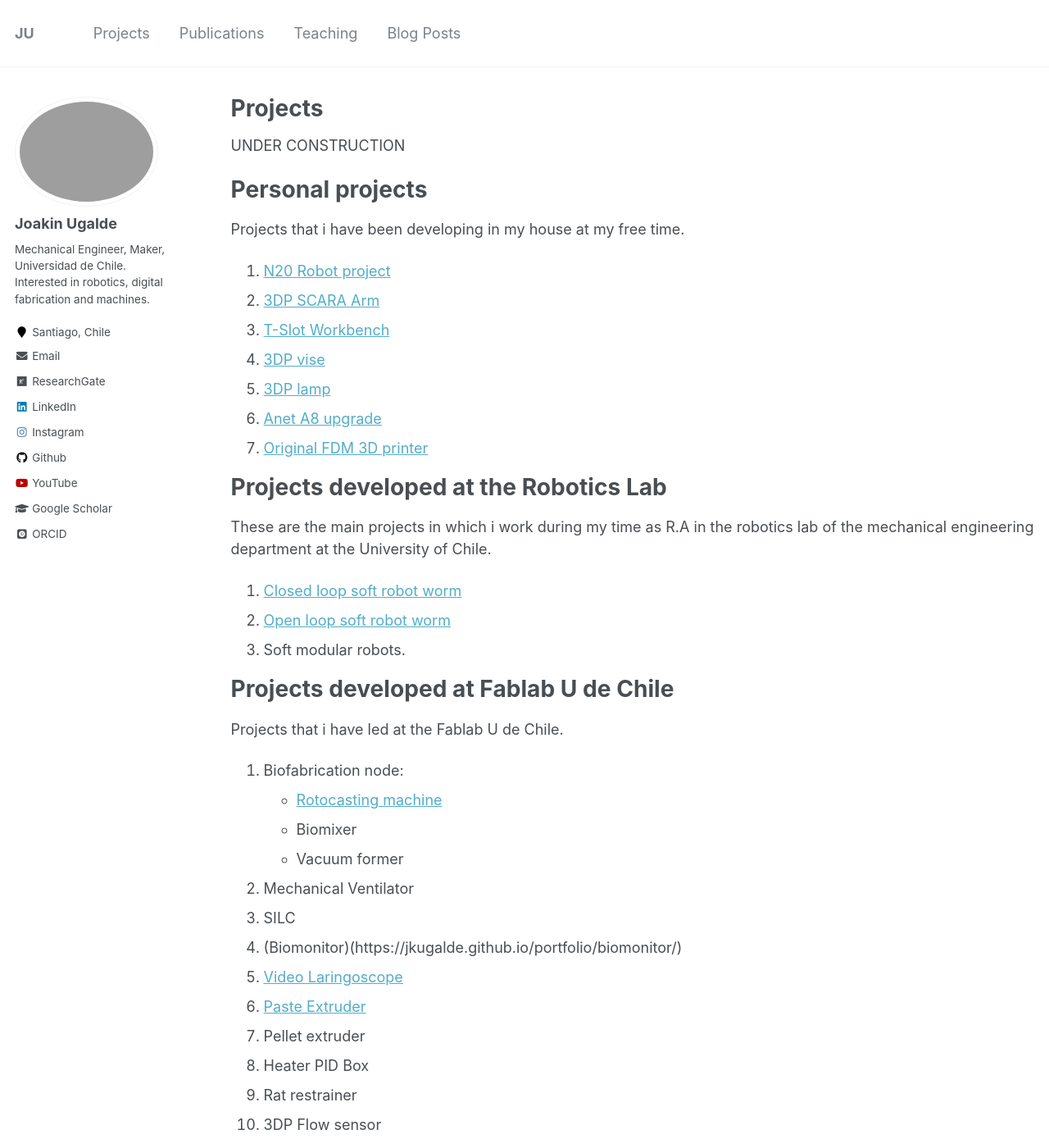
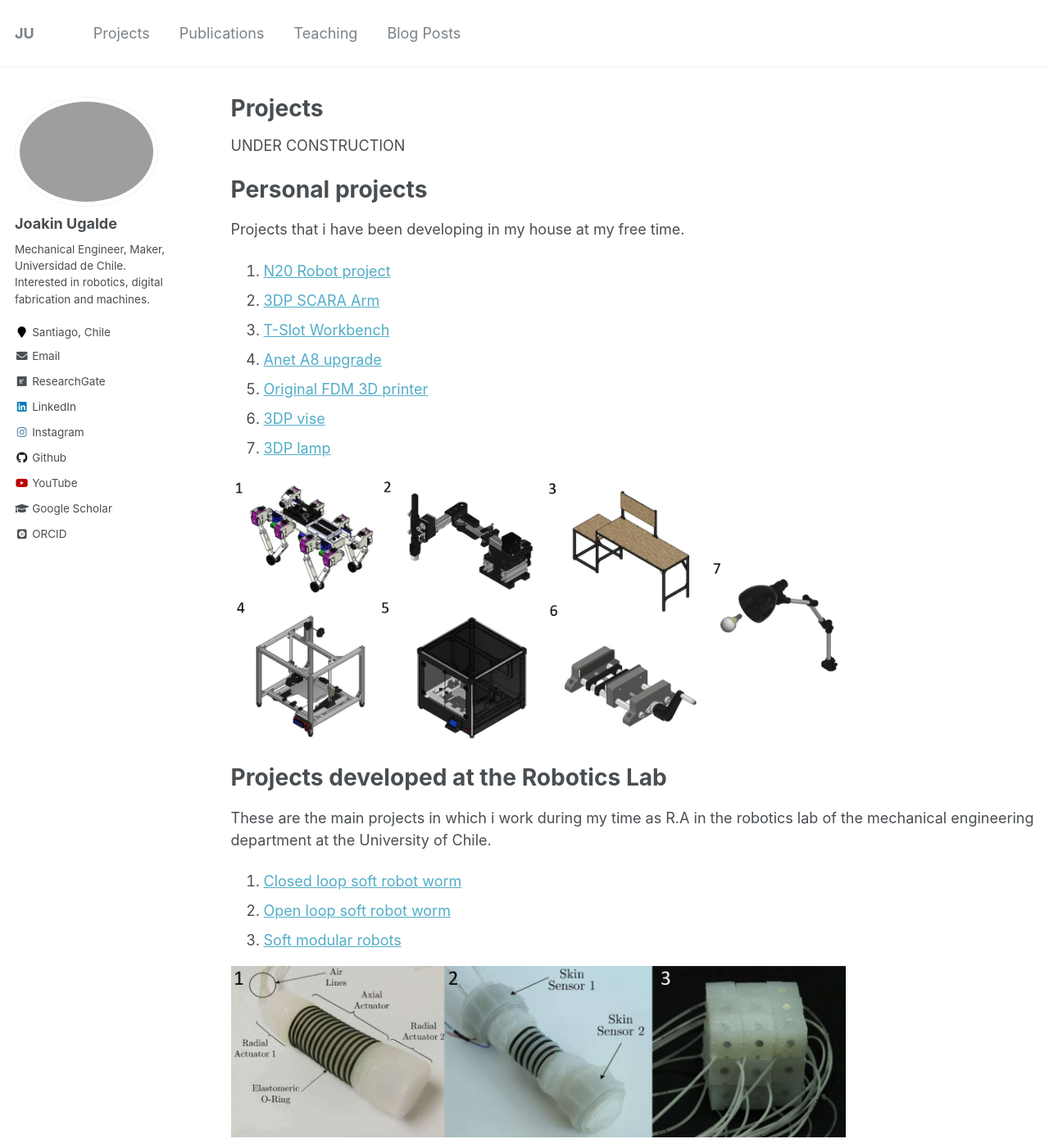
Before and after one commit to jkugalde/jkugalde.github.io, a Jekyll site: the page built from _pages/portfolio.md, in a window 1280 px wide and 1400 px high. Shown: the whole window at 82% size. Built offline with Jekyll 4.4.1, drawn with Linux system fonts in a browser that asks for light colours; some web fonts are replaced.

Commit message:
portfolio update

```diff
--- a/_pages/portfolio.md
+++ b/_pages/portfolio.md
@@ -14,10 +14,12 @@ Projects that i have been developing in my house at my free time.
 1. [N20 Robot project](https://github.com/jkugalde/Pochitabot)
 2. [3DP SCARA Arm]((https://github.com/jkugalde/SCARA-3DP))
 3. [T-Slot Workbench](https://jkugalde.github.io/portfolio/tslottable/)
-4. [3DP vise](https://jkugalde.github.io/portfolio/3dp-vise/)
-5. [3DP lamp]((https://jkugalde.github.io/portfolio/3dplamp/))
-6. [Anet A8 upgrade](https://jkugalde.github.io/portfolio/aneta8upgrade/)
-7. [Original FDM 3D printer](https://jkugalde.github.io/portfolio/jkprinter/)
+4. [Anet A8 upgrade](https://jkugalde.github.io/portfolio/aneta8upgrade/)
+5. [Original FDM 3D printer](https://jkugalde.github.io/portfolio/jkprinter/)
+6. [3DP vise](https://jkugalde.github.io/portfolio/3dp-vise/)
+7. [3DP lamp](https://jkugalde.github.io/portfolio/3dplamp/)
+
+<img src="/images/personal.png" width="750">
 
 # Projects developed at the Robotics Lab
 
@@ -25,8 +27,9 @@ These are the main projects in which i work during my time as R.A in the robotic
 
 1. [Closed loop soft robot worm](https://github.com/jkugalde/SoftWorm)
 2. [Open loop soft robot worm](https://www.researchgate.net/publication/311101877_Design_Fabrication_and_Control_of_a_Multi-Material-Multi-Actuator_Soft_Robot_Inspired_by_Burrowing_Worms)
-3. Soft modular robots.
+3. [Soft modular robots](https://jkugalde.github.io/portfolio/softmodularrobots/)
 
+<img src="/images/medlab.png" width="750">
 
 # Projects developed at Fablab U de Chile
 
@@ -38,7 +41,7 @@ Projects that i have led at the Fablab U de Chile.
 + Vacuum former
 2. Mechanical Ventilator
 3. SILC
-4. (Biomonitor)(https://jkugalde.github.io/portfolio/biomonitor/)
+4. [Biomonitor](https://jkugalde.github.io/portfolio/biomonitor/)
 5. [Video Laringoscope](https://jkugalde.github.io/portfolio/laringoscope/)
 6. [Paste Extruder](https://jkugalde.github.io/portfolio/pastextruder/)
 7. Pellet extruder
```
Also changed, not shown: _pages/about.md (+1 -1 lines), _portfolio/softmodularrobots.md (added, +9 -0 lines), images/medlab.png (added), images/personal.png (added).
